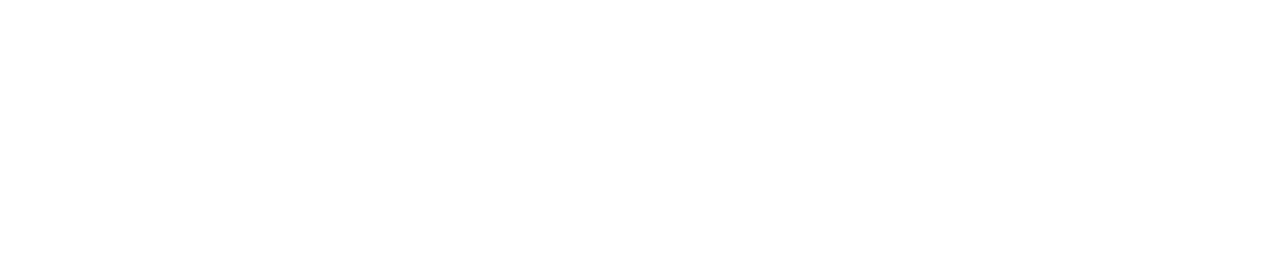
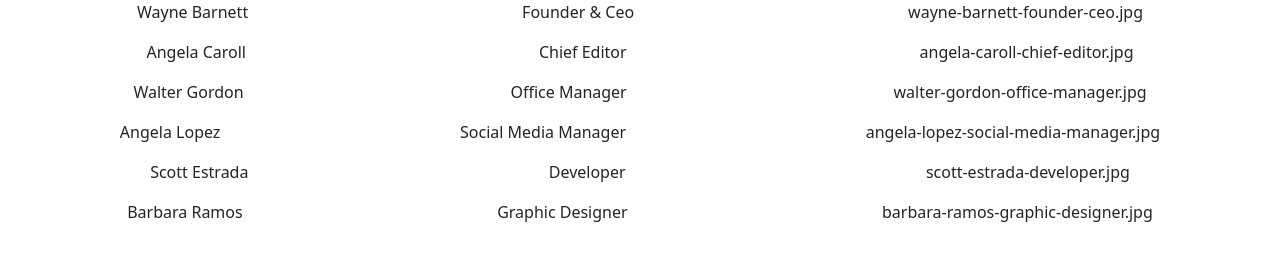
Before and after one commit to ChristianBianchi99/js-our-team, a plain HTML site: page index.html in a window 1280 px wide. Drawn offline with nearby package versions, Linux system fonts and the light colour scheme.

Commit message:
Agg visual delle info nel Dom - Es concluso

```diff
--- a/index.html
+++ b/index.html
@@ -6,8 +6,11 @@
     <meta name="viewport" content="width=device-width, initial-scale=1.0">
     <title>Our Team</title>
     <script defer src="./js/script.js"></script>
+    <link href="https://cdn.jsdelivr.net/npm/bootstrap@5.3.0/dist/css/bootstrap.min.css" rel="stylesheet" integrity="sha384-9ndCyUaIbzAi2FUVXJi0CjmCapSmO7SnpJef0486qhLnuZ2cdeRhO02iuK6FUUVM" crossorigin="anonymous">
 </head>
 <body>
+    <div class="ourTeam">
 
+    </div>
 </body>
 </html>
--- a/js/script.js
+++ b/js/script.js
@@ -1,3 +1,6 @@
+// DICHIARAZIONE VARIABILI
+let ourTeamDom= document.querySelector(".ourTeam");
+
 // CREAZIONE ARRAY
 let ourTeam = [
     {
@@ -38,4 +41,10 @@
     console.log(member.name)
     console.log(member.role)
     console.log(member.image)
+    let memberInfo= `<div class="d-flex justify-content-around">
+                    <p>${member.name}</p>
+                    <p>${member.role}</p>
+                    <p>${member.image}</p>
+                    </div>`
+    ourTeamDom.innerHTML+= memberInfo;
 }
```
